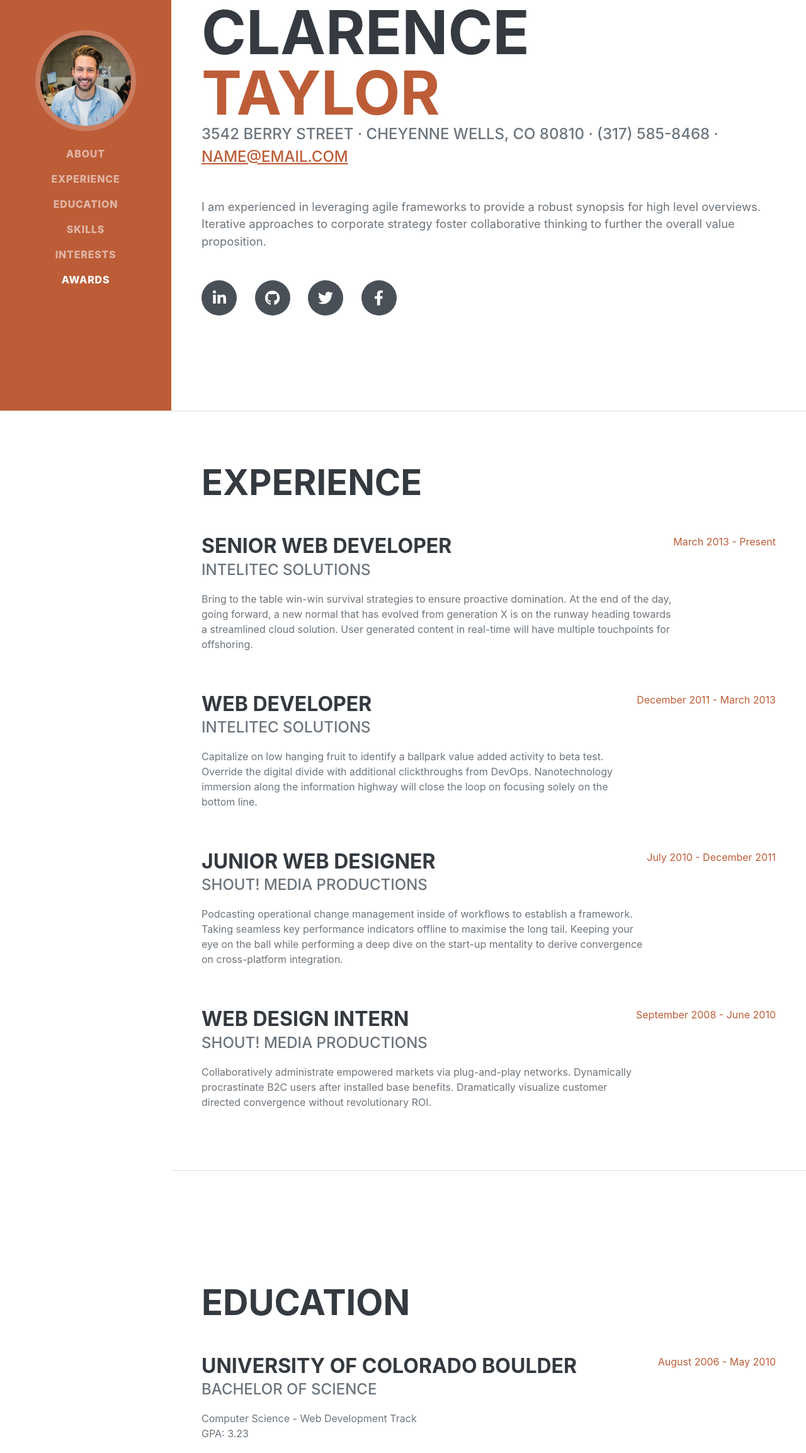
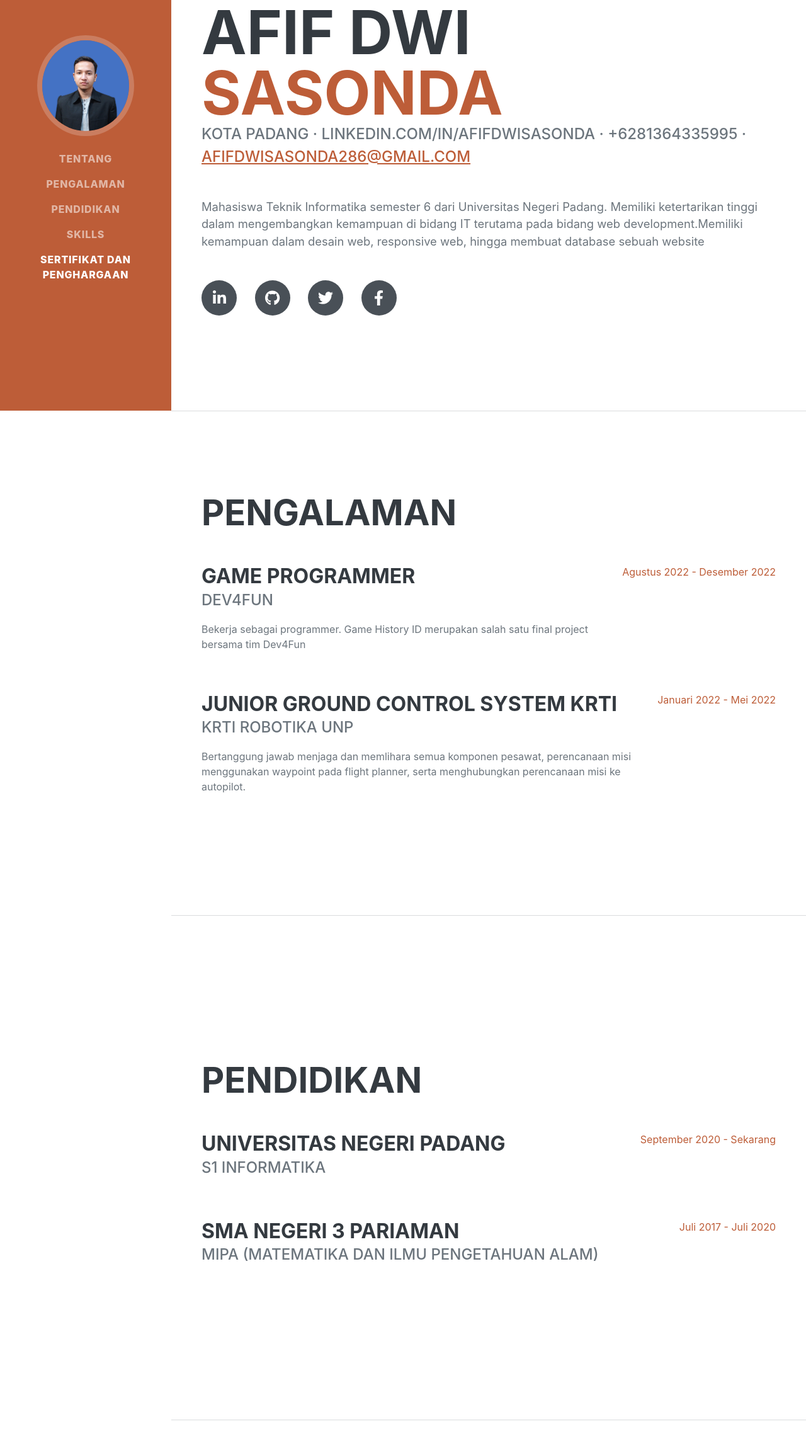
Before and after one commit to afifsasonda/tugas2-fswd-arkatama, a plain HTML site: page index.html in a window 1280 px wide. Shown: the part 148-2455 px from the top of the page at 63% size. Drawn offline with nearby package versions, Linux system fonts and the light colour scheme; a web font is replaced by a local one.

Commit message:
update index html

```diff
--- a/index.html
+++ b/index.html
@@ -5,7 +5,7 @@
         <meta name="viewport" content="width=device-width, initial-scale=1, shrink-to-fit=no" />
         <meta name="description" content="" />
         <meta name="author" content="" />
-        <title>Resume - Start Bootstrap Theme</title>
+        <title>Resume Afif Dwi Sasonda</title>
         <link rel="icon" type="image/x-icon" href="assets/img/favicon.ico" />
         <!-- Font Awesome icons (free version)-->
         <script src="https://use.fontawesome.com/releases/v6.1.0/js/all.js" crossorigin="anonymous"></script>
@@ -19,18 +19,17 @@
         <!-- Navigation-->
         <nav class="navbar navbar-expand-lg navbar-dark bg-primary fixed-top" id="sideNav">
             <a class="navbar-brand js-scroll-trigger" href="#page-top">
-                <span class="d-block d-lg-none">Clarence Taylor</span>
-                <span class="d-none d-lg-block"><img class="img-fluid img-profile rounded-circle mx-auto mb-2" src="assets/img/profile.jpg" alt="..." /></span>
+                <span class="d-block d-lg-none">Afif Dwi Sasonda</span>
+                <span class="d-none d-lg-block"><img class="img-fluid img-profile rounded-circle mx-auto mb-2" src="assets/img/fotodiri.png" alt="..." /></span>
             </a>
             <button class="navbar-toggler" type="button" data-bs-toggle="collapse" data-bs-target="#navbarResponsive" aria-controls="navbarResponsive" aria-expanded="false" aria-label="Toggle navigation"><span class="navbar-toggler-icon"></span></button>
             <div class="collapse navbar-collapse" id="navbarResponsive">
                 <ul class="navbar-nav">
-                    <li class="nav-item"><a class="nav-link js-scroll-trigger" href="#about">About</a></li>
-                    <li class="nav-item"><a class="nav-link js-scroll-trigger" href="#experience">Experience</a></li>
-                    <li class="nav-item"><a class="nav-link js-scroll-trigger" href="#education">Education</a></li>
+                    <li class="nav-item"><a class="nav-link js-scroll-trigger" href="#about">Tentang</a></li>
+                    <li class="nav-item"><a class="nav-link js-scroll-trigger" href="#experience">Pengalaman</a></li>
+                    <li class="nav-item"><a class="nav-link js-scroll-trigger" href="#education">Pendidikan</a></li>
                     <li class="nav-item"><a class="nav-link js-scroll-trigger" href="#skills">Skills</a></li>
-                    <li class="nav-item"><a class="nav-link js-scroll-trigger" href="#interests">Interests</a></li>
-                    <li class="nav-item"><a class="nav-link js-scroll-trigger" href="#awards">Awards</a></li>
+                    <li class="nav-item"><a class="nav-link js-scroll-trigger" href="#awards">sertifikat dan penghargaan</a></li>
                 </ul>
             </div>
         </nav>
@@ -40,14 +39,22 @@
             <section class="resume-section" id="about">
                 <div class="resume-section-content">
                     <h1 class="mb-0">
-                        Clarence
-                        <span class="text-primary">Taylor</span>
+                        Afif Dwi
+                        <span class="text-primary">Sasonda</span>
                     </h1>
                     <div class="subheading mb-5">
-                        3542 Berry Street · Cheyenne Wells, CO 80810 · (317) 585-8468 ·
-                        <a href="mailto:name@email.com">name@email.com</a>
+                        Kota Padang · linkedin.com/in/afifdwisasonda  · +6281364335995 ·
+                        <a href="mailto:name@email.com">afifdwisasonda286@gmail.com</a>
                     </div>
-                    <p class="lead mb-5">I am experienced in leveraging agile frameworks to provide a robust synopsis for high level overviews. Iterative approaches to corporate strategy foster collaborative thinking to further the overall value proposition.</p>
+                    <p class="lead mb-5">Mahasiswa Teknik Informatika
+                        semester 6 dari Universitas Negeri
+                        Padang. Memiliki ketertarikan tinggi
+                        dalam mengembangkan kemampuan
+                        di bidang IT terutama pada bidang
+                        web development.Memiliki
+                        kemampuan dalam desain web,
+                        responsive web, hingga membuat
+                        database sebuah website</p>
                     <div class="social-icons">
                         <a class="social-icon" href="#!"><i class="fab fa-linkedin-in"></i></a>
                         <a class="social-icon" href="#!"><i class="fab fa-github"></i></a>
@@ -60,38 +67,27 @@
             <!-- Experience-->
             <section class="resume-section" id="experience">
                 <div class="resume-section-content">
-                    <h2 class="mb-5">Experience</h2>
+                    <h2 class="mb-5">Pengalaman</h2>
                     <div class="d-flex flex-column flex-md-row justify-content-between mb-5">
                         <div class="flex-grow-1">
-                            <h3 class="mb-0">Senior Web Developer</h3>
-                            <div class="subheading mb-3">Intelitec Solutions</div>
-                            <p>Bring to the table win-win survival strategies to ensure proactive domination. At the end of the day, going forward, a new normal that has evolved from generation X is on the runway heading towards a streamlined cloud solution. User generated content in real-time will have multiple touchpoints for offshoring.</p>
+                            <h3 class="mb-0">Game Programmer</h3>
+                            <div class="subheading mb-3">DEV4FUN</div>
+                            <p>Bekerja sebagai programmer. Game History ID merupakan salah satu final project bersama tim Dev4Fun </p>
                         </div>
-                        <div class="flex-shrink-0"><span class="text-primary">March 2013 - Present</span></div>
+                        <div class="flex-shrink-0"><span class="text-primary">Agustus 2022 - Desember 2022</span></div>
                     </div>
                     <div class="d-flex flex-column flex-md-row justify-content-between mb-5">
                         <div class="flex-grow-1">
-                            <h3 class="mb-0">Web Developer</h3>
-                            <div class="subheading mb-3">Intelitec Solutions</div>
-                            <p>Capitalize on low hanging fruit to identify a ballpark value added activity to beta test. Override the digital divide with additional clickthroughs from DevOps. Nanotechnology immersion along the information highway will close the loop on focusing solely on the bottom line.</p>
+                            <h3 class="mb-0">Junior Ground Control System KRTI</h3>
+                            <div class="subheading mb-3">KRTI Robotika UNP</div>
+                            <p>Bertanggung jawab menjaga dan memlihara
+                                semua komponen pesawat, perencanaan
+                                misi menggunakan waypoint pada flight
+                                planner, serta menghubungkan perencanaan
+                                misi ke autopilot.
+                                </p>
                         </div>
-                        <div class="flex-shrink-0"><span class="text-primary">December 2011 - March 2013</span></div>
-                    </div>
-                    <div class="d-flex flex-column flex-md-row justify-content-between mb-5">
-                        <div class="flex-grow-1">
-                            <h3 class="mb-0">Junior Web Designer</h3>
-                            <div class="subheading mb-3">Shout! Media Productions</div>
-                            <p>Podcasting operational change management inside of workflows to establish a framework. Taking seamless key performance indicators offline to maximise the long tail. Keeping your eye on the ball while performing a deep dive on the start-up mentality to derive convergence on cross-platform integration.</p>
-                        </div>
-                        <div class="flex-shrink-0"><span class="text-primary">July 2010 - December 2011</span></div>
-                    </div>
-                    <div class="d-flex flex-column flex-md-row justify-content-between">
-                        <div class="flex-grow-1">
-                            <h3 class="mb-0">Web Design Intern</h3>
-                            <div class="subheading mb-3">Shout! Media Productions</div>
-                            <p>Collaboratively administrate empowered markets via plug-and-play networks. Dynamically procrastinate B2C users after installed base benefits. Dramatically visualize customer directed convergence without revolutionary ROI.</p>
-                        </div>
-                        <div class="flex-shrink-0"><span class="text-primary">September 2008 - June 2010</span></div>
+                        <div class="flex-shrink-0"><span class="text-primary">Januari 2022 - Mei 2022</span></div>
                     </div>
                 </div>
             </section>
@@ -99,23 +95,20 @@
             <!-- Education-->
             <section class="resume-section" id="education">
                 <div class="resume-section-content">
-                    <h2 class="mb-5">Education</h2>
+                    <h2 class="mb-5">Pendidikan</h2>
                     <div class="d-flex flex-column flex-md-row justify-content-between mb-5">
                         <div class="flex-grow-1">
-                            <h3 class="mb-0">University of Colorado Boulder</h3>
-                            <div class="subheading mb-3">Bachelor of Science</div>
-                            <div>Computer Science - Web Development Track</div>
-                            <p>GPA: 3.23</p>
+                            <h3 class="mb-0">Universitas Negeri Padang</h3>
+                            <div class="subheading mb-3">S1 Informatika</div>
                         </div>
-                        <div class="flex-shrink-0"><span class="text-primary">August 2006 - May 2010</span></div>
+                        <div class="flex-shrink-0"><span class="text-primary">September 2020 - Sekarang</span></div>
                     </div>
                     <div class="d-flex flex-column flex-md-row justify-content-between">
                         <div class="flex-grow-1">
-                            <h3 class="mb-0">James Buchanan High School</h3>
-                            <div class="subheading mb-3">Technology Magnet Program</div>
-                            <p>GPA: 3.56</p>
+                            <h3 class="mb-0">SMA Negeri 3 Pariaman</h3>
+                            <div class="subheading mb-3">MIPA (Matematika dan Ilmu Pengetahuan Alam)</div>
                         </div>
-                        <div class="flex-shrink-0"><span class="text-primary">August 2002 - May 2006</span></div>
+                        <div class="flex-shrink-0"><span class="text-primary">Juli 2017 - Juli 2020</span></div>
                     </div>
                 </div>
             </section>
@@ -129,46 +122,31 @@
                         <li class="list-inline-item"><i class="fab fa-html5"></i></li>
                         <li class="list-inline-item"><i class="fab fa-css3-alt"></i></li>
                         <li class="list-inline-item"><i class="fab fa-js-square"></i></li>
-                        <li class="list-inline-item"><i class="fab fa-angular"></i></li>
-                        <li class="list-inline-item"><i class="fab fa-react"></i></li>
-                        <li class="list-inline-item"><i class="fab fa-node-js"></i></li>
-                        <li class="list-inline-item"><i class="fab fa-sass"></i></li>
-                        <li class="list-inline-item"><i class="fab fa-less"></i></li>
                         <li class="list-inline-item"><i class="fab fa-wordpress"></i></li>
-                        <li class="list-inline-item"><i class="fab fa-gulp"></i></li>
-                        <li class="list-inline-item"><i class="fab fa-grunt"></i></li>
-                        <li class="list-inline-item"><i class="fab fa-npm"></i></li>
+
                     </ul>
                     <div class="subheading mb-3">Workflow</div>
                     <ul class="fa-ul mb-0">
                         <li>
                             <span class="fa-li"><i class="fas fa-check"></i></span>
-                            Mobile-First, Responsive Design
+                            Design Thinking
                         </li>
                         <li>
                             <span class="fa-li"><i class="fas fa-check"></i></span>
-                            Cross Browser Testing & Debugging
-                        </li>
-                        <li>
-                            <span class="fa-li"><i class="fas fa-check"></i></span>
-                            Cross Functional Teams
-                        </li>
-                        <li>
-                            <span class="fa-li"><i class="fas fa-check"></i></span>
-                            Agile Development & Scrum
+                            Prototype
                         </li>
                     </ul>
                 </div>
             </section>
             <hr class="m-0" />
             <!-- Interests-->
-            <section class="resume-section" id="interests">
+            <!--<section class="resume-section" id="interests">
                 <div class="resume-section-content">
                     <h2 class="mb-5">Interests</h2>
-                    <p>Apart from being a web developer, I enjoy most of my time being outdoors. In the winter, I am an avid skier and novice ice climber. During the warmer months here in Colorado, I enjoy mountain biking, free climbing, and kayaking.</p>
-                    <p class="mb-0">When forced indoors, I follow a number of sci-fi and fantasy genre movies and television shows, I am an aspiring chef, and I spend a large amount of my free time exploring the latest technology advancements in the front-end web development world.</p>
+                    <p>Selain sebagai pengembang web, saya juga seorang programmer game development. dimana ilmu tersebut saya dapatkan saat mengikuti studi independen batch 3</p>
+                    <p class="mb-0"></p>
                 </div>
-            </section>
+            </section>-->
             <hr class="m-0" />
             <!-- Awards-->
             <section class="resume-section" id="awards">
@@ -177,41 +155,19 @@
                     <ul class="fa-ul mb-0">
                         <li>
                             <span class="fa-li"><i class="fas fa-trophy text-warning"></i></span>
-                            Google Analytics Certified Developer
-                        </li>
-                        <li>
-                            <span class="fa-li"><i class="fas fa-trophy text-warning"></i></span>
-                            Mobile Web Specialist - Google Certification
-                        </li>
-                        <li>
-                            <span class="fa-li"><i class="fas fa-trophy text-warning"></i></span>
-                            1
-                            <sup>st</sup>
-                            Place - University of Colorado Boulder - Emerging Tech Competition 2009
-                        </li>
-                        <li>
-                            <span class="fa-li"><i class="fas fa-trophy text-warning"></i></span>
-                            1
-                            <sup>st</sup>
-                            Place - University of Colorado Boulder - Adobe Creative Jam 2008 (UI Design Category)
+                            MikroTik Certified Network Associate
                         </li>
                         <li>
                             <span class="fa-li"><i class="fas fa-trophy text-warning"></i></span>
                             2
                             <sup>nd</sup>
-                            Place - University of Colorado Boulder - Emerging Tech Competition 2008
-                        </li>
-                        <li>
-                            <span class="fa-li"><i class="fas fa-trophy text-warning"></i></span>
-                            1
-                            <sup>st</sup>
-                            Place - James Buchanan High School - Hackathon 2006
+                            Place - Universitas Negeri Padang - OSM Komputer 2020
                         </li>
                         <li>
                             <span class="fa-li"><i class="fas fa-trophy text-warning"></i></span>
                             3
                             <sup>rd</sup>
-                            Place - James Buchanan High School - Hackathon 2005
+                            Place - Universitas Negeri Padang - KSM Matematika 2021
                         </li>
                     </ul>
                 </div>
```
Also changed, not shown: assets/img/fotodiri.png (added).
